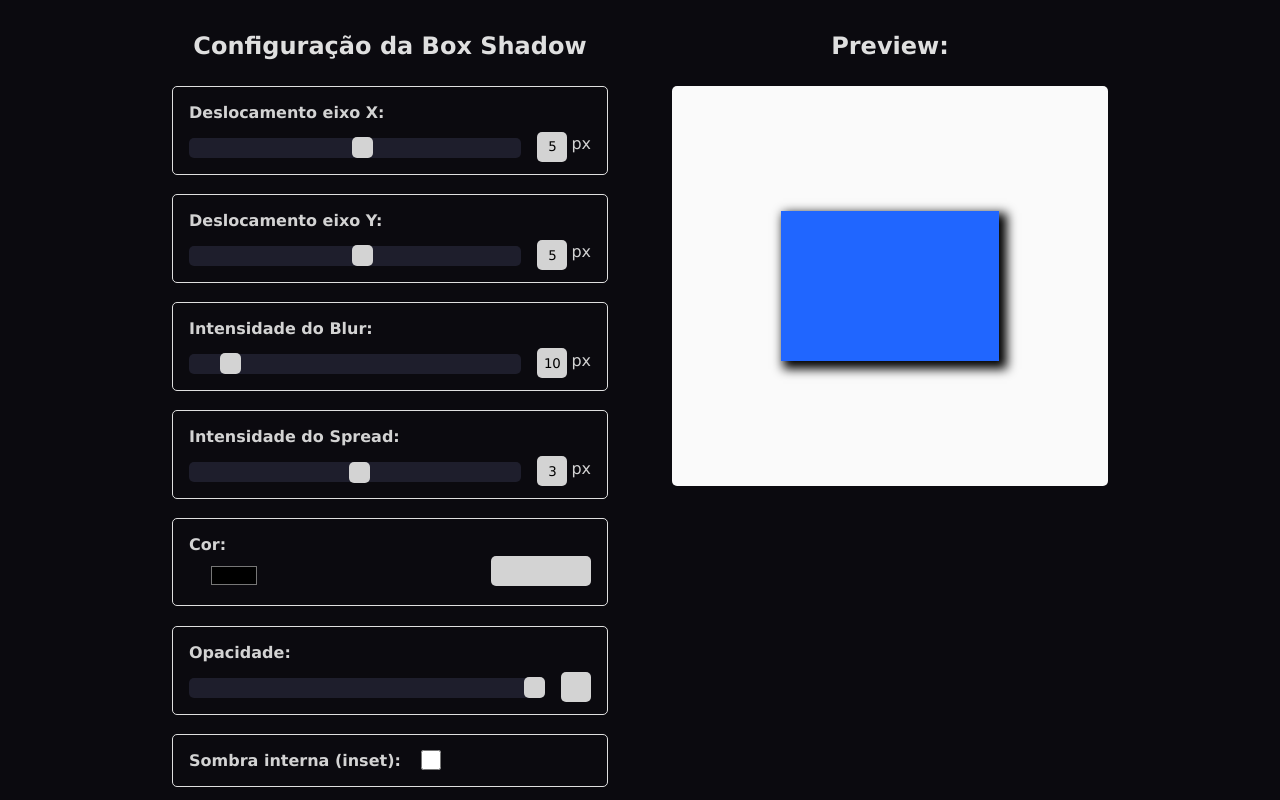
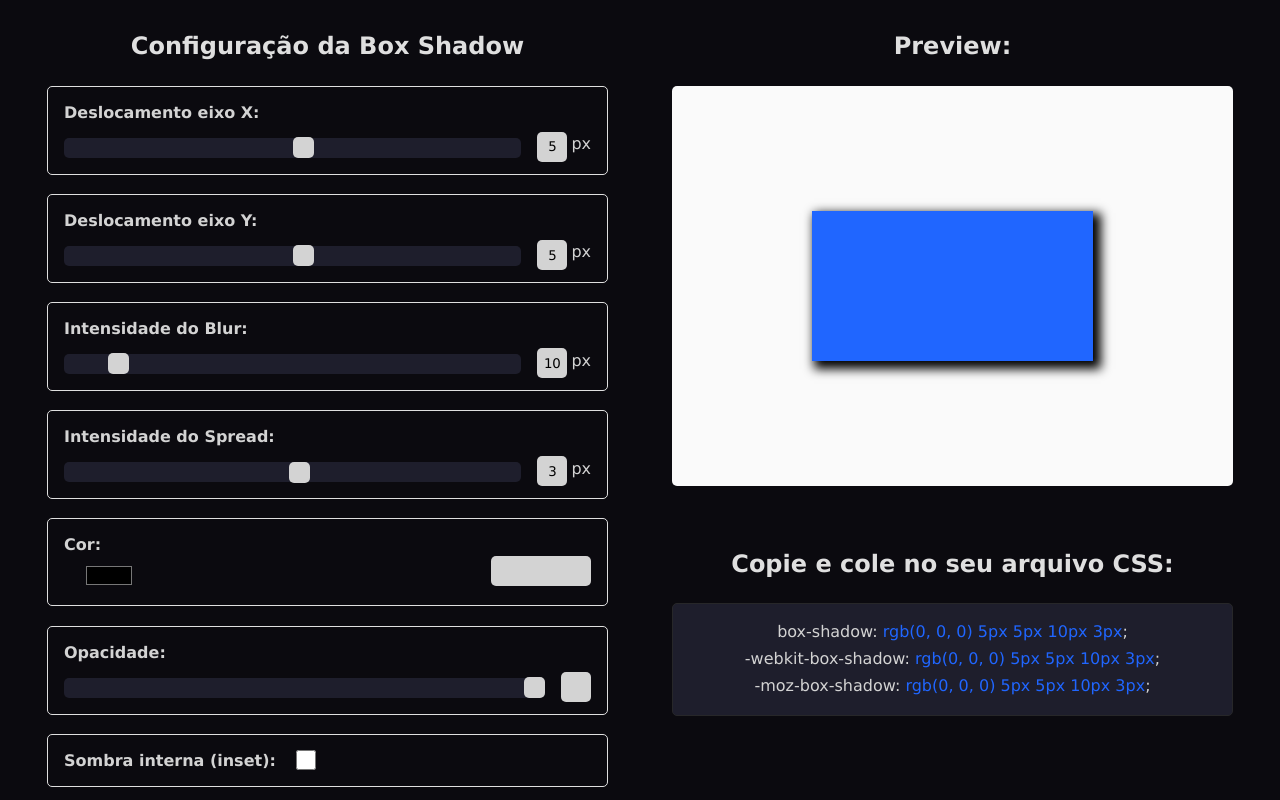
Before and after one commit to jonathanquirinocode/Box-shadow-generator, a plain HTML site: page index.html in a window 1280 px wide. Shown: the top 800 px of the page. Drawn offline with Linux system fonts and the light colour scheme.

Commit message:
Finalização da estilização do projeto

```diff
--- a/css/style.css
+++ b/css/style.css
@@ -23,7 +23,7 @@ p,label{
 
 #box-shadow-generator{
     display: flex;
-    max-width: 1000px;
+    max-width: 1250px;
     margin: 0 auto;
 }
 
@@ -141,6 +141,7 @@ p,label{
 
 #generated-rule{
     text-align: center;
+    margin-top: 4rem;
 }
 
 #generated-rule p{
```
Also changed, not shown: index.html (+5 -2 lines).
